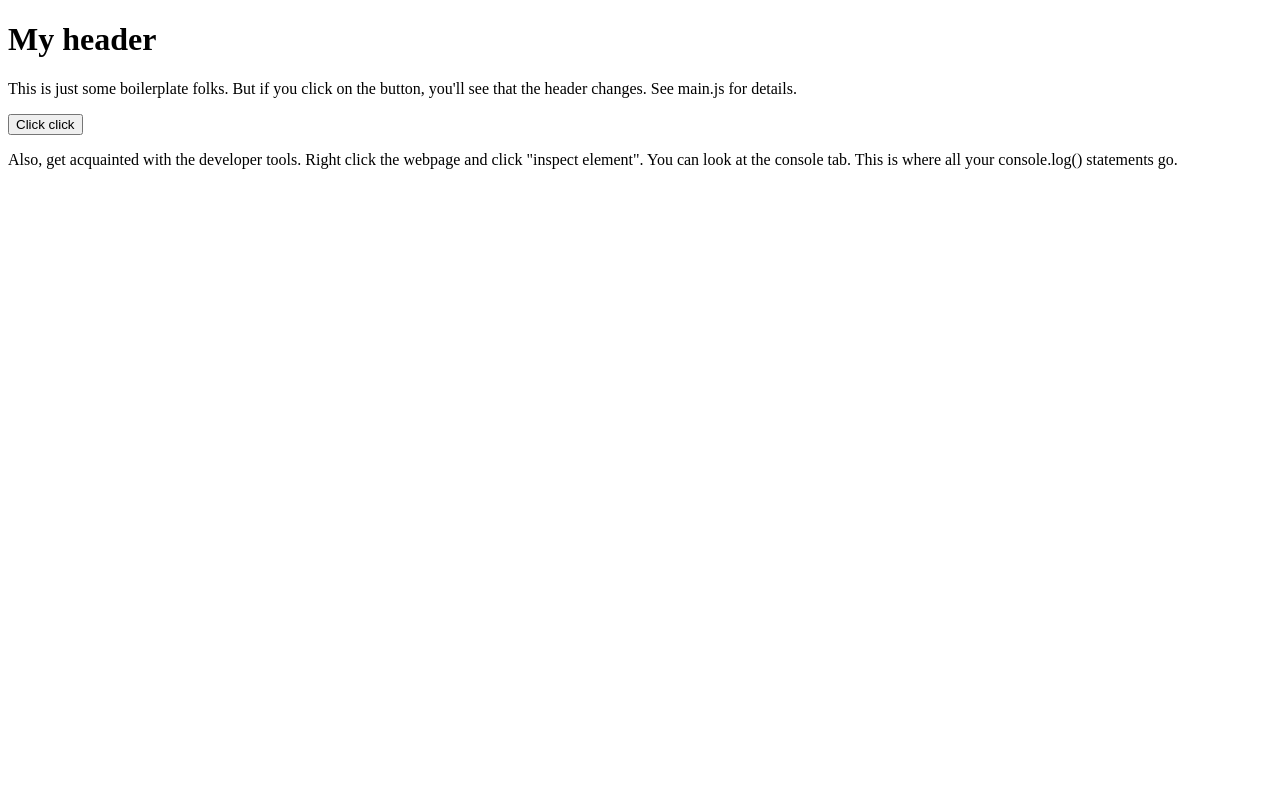
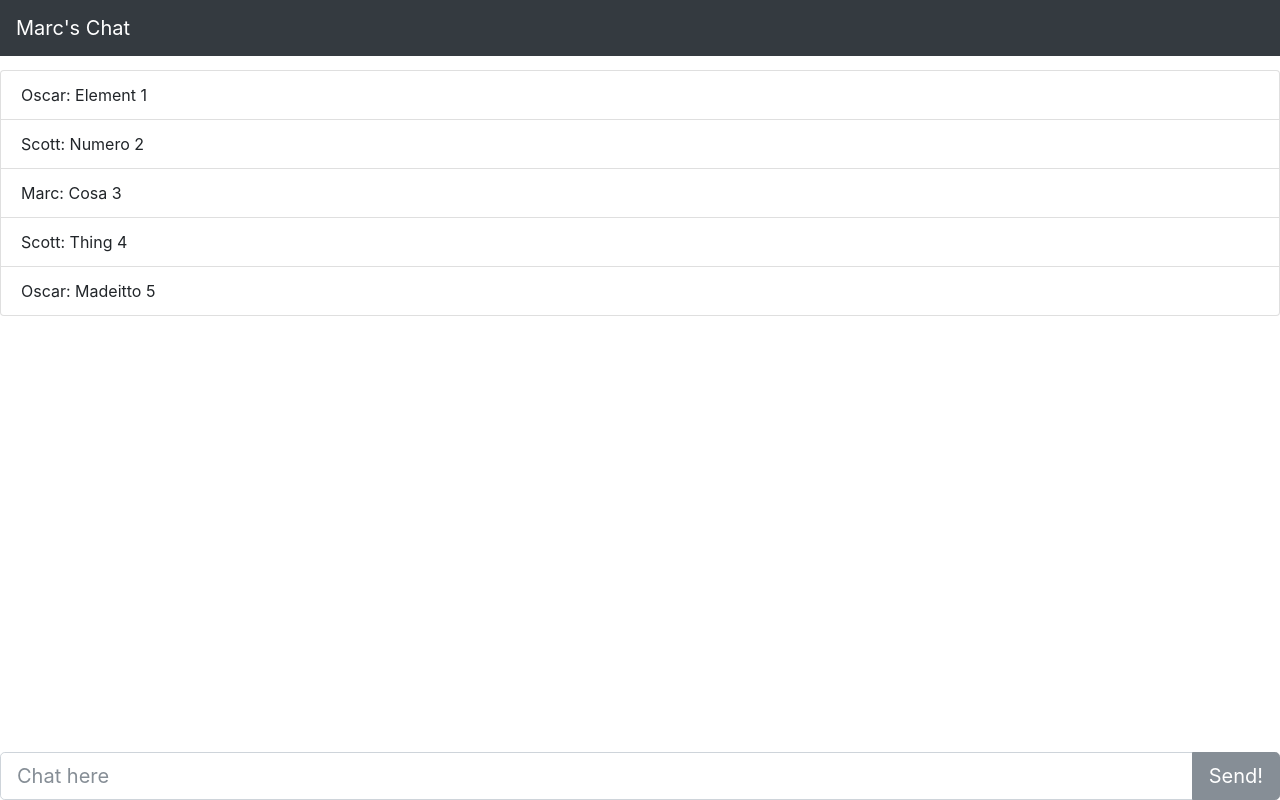
Before and after one commit to scott-mendoza/marcs-web-project, a website: page resources/index.html in a window 1280 px wide. Drawn offline with nearby package versions, Linux system fonts and the light colour scheme.

Commit message:
Added some Bootstrap

```diff
--- a/resources/index.html
+++ b/resources/index.html
@@ -1,20 +1,97 @@
-<!DOCTYPE html>
-<html>
+<!doctype html>
+<html lang="en">
 	<head>
 		<meta charset="UTF-8">
+		<meta name="viewport" content="width=device-width, initial-scale=1, shrink-to-fit=no">
 		<title>Marc's Website</title> 	<!-- Set your webpage title -->
 		<script src="main.js"></script>	<!-- Load in your Javascript-->
+
+		<link rel="stylesheet" href="https://maxcdn.bootstrapcdn.com/bootstrap/4.0.0-beta.2/css/bootstrap.min.css" integrity="sha384-PsH8R72JQ3SOdhVi3uxftmaW6Vc51MKb0q5P2rRUpPvrszuE4W1povHYgTpBfshb" crossorigin="anonymous"> <!-- This massive thing is loading in some style from Bootstrap -->
 	</head>
 	<body>
-		<h1 id="header">My header</h1>
-		<p>This is just some boilerplate folks. But if you click on the button,
-			you'll see that the header changes. See main.js for details.
-		</p>
-		<button id='button1' type="button">Click click</button>
-		<p>
-			Also, get acquainted with the developer tools. Right click the webpage
-			and click "inspect element". You can look at the console tab.
-			This is where all your console.log() statements go.
-		<p>
+		<!--
+			This creates a dark-themed navbar, and fixes it at the top
+			of the screen, so no matter where we scroll it stays at the top.
+			Notice that the easiness of bootstrap is that by setting
+			the class names, we get different customization. You
+			can add more things here, like a field to set your
+			username or whatever.
+
+			See here for more info/customization:
+
+			https://getbootstrap.com/docs/4.0/components/navbar/
+		-->
+		<nav class="navbar navbar-expand-lg navbar-dark bg-dark fixed-top">
+			<a class="navbar-brand" href="/">Marc's Chat</a>
+		</nav>
+
+		<!--
+			This creates a list, which would act as our chat-log.
+			The interesting part is going to be adding new
+			messages to this list as they come.
+
+			See here for more info/customization:
+
+			https://getbootstrap.com/docs/4.0/components/list-group/
+		-->
+		<ul class="list-group">
+			<li class="list-group-item">Oscar: Element 1</li>
+			<li class="list-group-item">Scott: Numero 2</li>
+			<li class="list-group-item">Marc: Cosa 3</li>
+			<li class="list-group-item">Scott: Thing 4</li>
+			<li class="list-group-item">Oscar: Madeitto 5</li>
+			<!--
+				Copy and paste the above list-items at couple times
+				if you want to see what our web-page does when
+				we have a bunch of messages to show.
+			-->
+		</ul>
+
+
+		<!--
+			This creates our message input bar. It has a text
+			box to type your message and a "Send" button.
+			Also, it's fixed to the bottom of the screen so
+			if a lot of messages come in, you don't have to scroll
+			to the bottom to send a message.
+			As you can see, you can click the send-button, but
+			it isn't doing anything cause we don't have any
+			Javascript hooked up to it.
+
+			See here for more info/customization:
+
+			https://getbootstrap.com/docs/4.0/components/input-group/
+		-->
+		<div class="input-group fixed-bottom input-group-lg">
+		  <input type="text" class="form-control" placeholder="Chat here" aria-label="Chat here" aria-describedby="basic-addon1">
+		  <span class="input-group-btn">
+			<button class="btn btn-secondary" type="button">Send!</button>
+		  </span>
+		</div>
+
+
+
+		<!--
+			This is just loading in some of the Javascript libraries
+			for Bootstrap. It's just required, don't worry about it,
+			you can read more about it in the Bootstrap Getting Started
+			page, but it's just boilerplate.
+		-->
+		<script src="https://code.jquery.com/jquery-3.2.1.slim.min.js" integrity="sha384-KJ3o2DKtIkvYIK3UENzmM7KCkRr/rE9/Qpg6aAZGJwFDMVNA/GpGFF93hXpG5KkN" crossorigin="anonymous"></script>
+		<script src="https://cdnjs.cloudflare.com/ajax/libs/popper.js/1.12.3/umd/popper.min.js" integrity="sha384-vFJXuSJphROIrBnz7yo7oB41mKfc8JzQZiCq4NCceLEaO4IHwicKwpJf9c9IpFgh" crossorigin="anonymous"></script>
+		<script src="https://maxcdn.bootstrapcdn.com/bootstrap/4.0.0-beta.2/js/bootstrap.min.js" integrity="sha384-alpBpkh1PFOepccYVYDB4do5UnbKysX5WZXm3XxPqe5iKTfUKjNkCk9SaVuEZflJ" crossorigin="anonymous"></script>
+
+		<!--
+			This is some CSS that I'm adding to our webpage, so that the
+			top and bottom navigation bars do not cover other elements in the body.
+			(cause they're kinda floating in our webpage.) It's just
+			adding padding to the top and bottom.
+		-->
+		<style>
+			body {
+				padding-top: 70px;
+				padding-bottom: 70px;
+			}
+		</style>
 	</body>
 </html>
```
